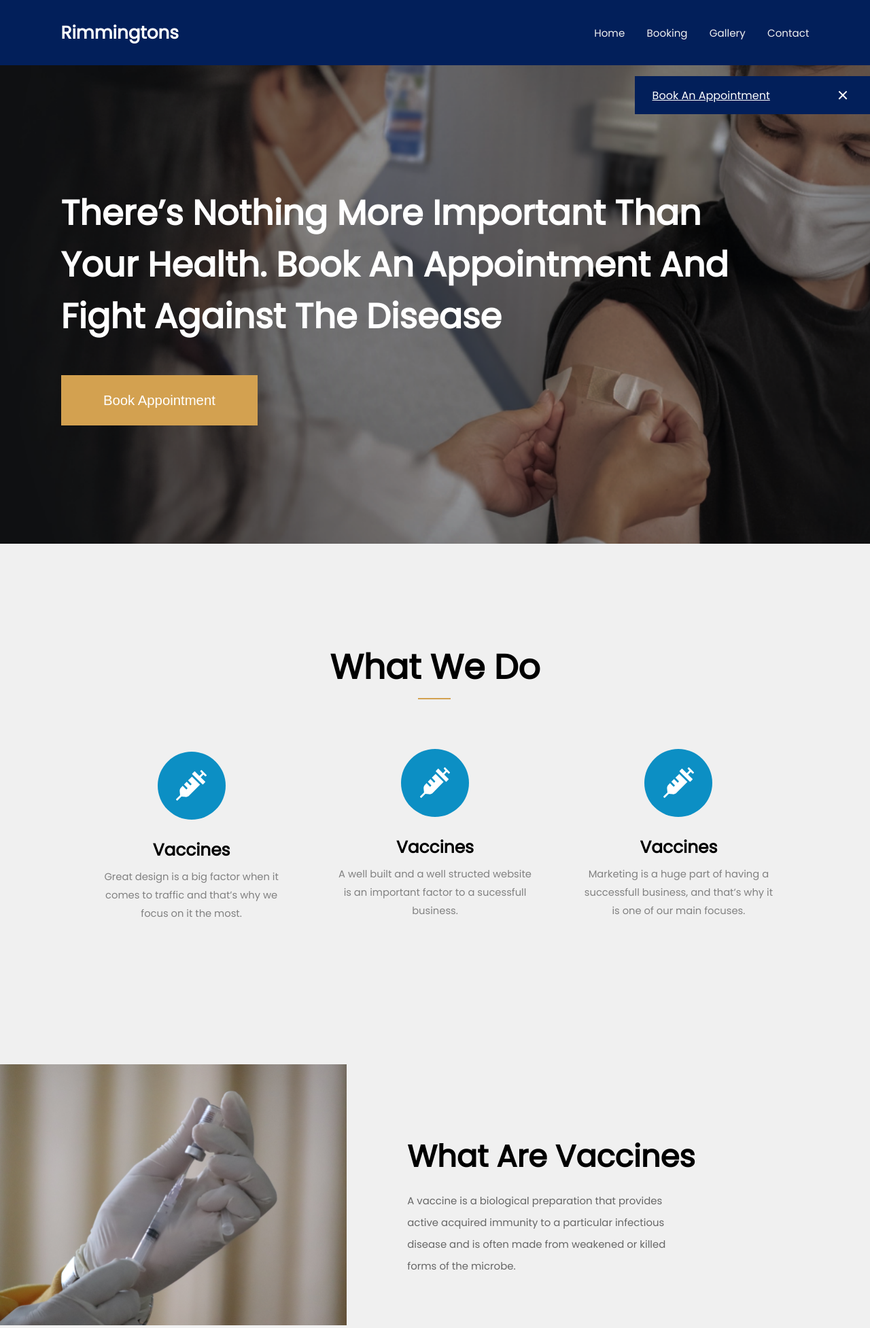
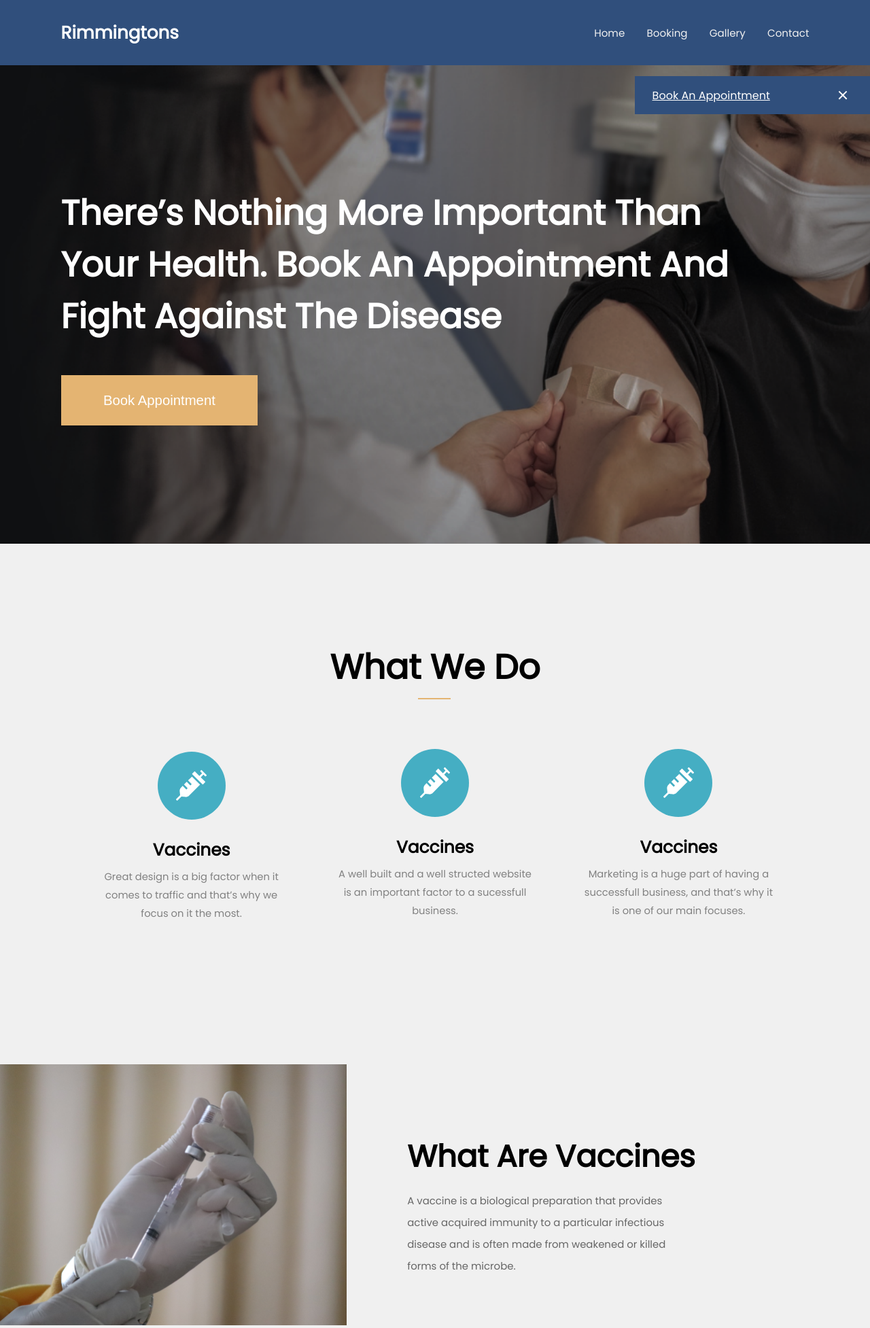
Before and after one commit to tommyyh/Pharmacy-live, a Django app: template templates/home/index.html in a window 1280 px wide. Shown: the top 1954 px of the page at 68% size. Run offline with Django 3.2, Linux system fonts and the light colour scheme; the template is opened without the code that fills it, so the values that code supplies are empty.

Commit message:
Improved color scheme

```diff
--- a/static/css/all/resets.css
+++ b/static/css/all/resets.css
@@ -10,10 +10,10 @@
   --primary-color: #fff;
   --primary-color2: #f0f0f0;
   --secondary-color: #000;
-  --secondary-color2: #d3a150;
-  --accent-color: #021f5a;
-  --accent-color2: #d3a150;
-  --hover: #c59240;
+  --secondary-color2: #e4b472;
+  --accent-color: #304f7c;
+  --accent-color2: #e4b472;
+  --hover: #dba860;
   --font-family: "Poppins", sans-serif;
 }
 
--- a/static/css/home/wwd.css
+++ b/static/css/home/wwd.css
@@ -39,7 +39,7 @@
   align-items: center;
   width: 5.5rem;
   height: 5.5rem;
-  background: #0c8fc4;
+  background: #45aec3;
   border-radius: 50%;
 }
 
@@ -109,7 +109,7 @@
     align-items: center;
     width: 6.25rem;
     height: 6.25rem;
-    background: #0c8fc4;
+    background: #45aec3;
     border-radius: 50%;
   }
 
```
